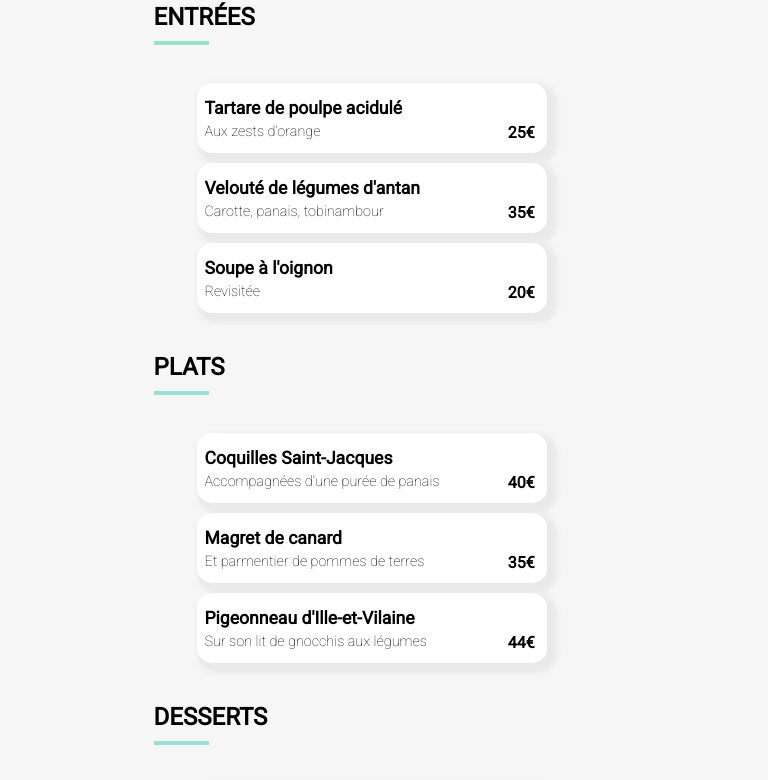
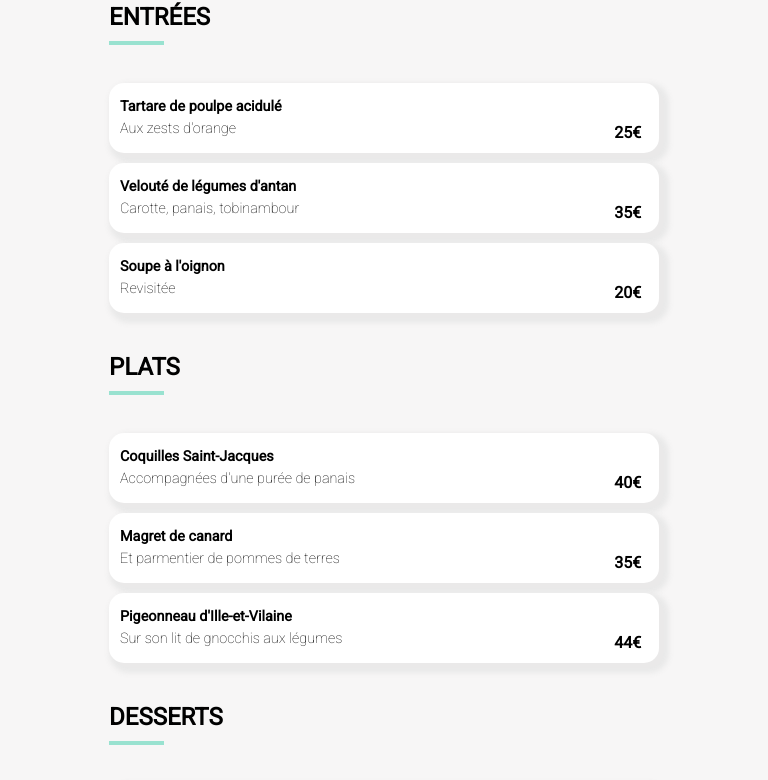
Before and after one commit to Meliss-dev/M-lissaAiello_3_29062021, a plain HTML site: page alafrancaise.html in a window 768 px wide. Shown: the part 470-1250 px from the top of the page. Drawn offline with Linux system fonts and the light colour scheme; a web font is replaced by a local one.

Commit message:
MAJ width menus

```diff
--- a/SASS/stylesmenu.scss
+++ b/SASS/stylesmenu.scss
@@ -73,7 +73,7 @@ main{
   &__grid{
     display: grid;
     margin: auto;
-    width: 95%;
+    width: 80%;
     grid-template-columns: 1fr;
     grid-template-rows: repeat(3, auto);
     grid-template-areas: "entree"
@@ -88,9 +88,6 @@ main{
     &__name{
       font-size: 2.5rem;
     }
-    &__grid{
-    width: 60%;
-  }
 }
 }
 @media all and (min-width:1200px) {
@@ -140,7 +137,7 @@ main{
 
   &-cat{
     display: grid;
-    width: 95%;
+    margin: auto;
     grid-column: 1fr;
     grid-template-rows: 70px 70px 70px 70px auto;
     grid-template-areas: "title"
@@ -167,7 +164,7 @@ main{
 
 .plat{
     display: flex;
-    width: 350px;
+    width: 300px;
     margin: auto;
     justify-content: space-between;
     background-color: white;
@@ -175,17 +172,17 @@ main{
     animation: decalage 3s backwards;
     box-shadow: rgba(232 , 232 , 232 , 0.9) 5px 5px 5px 5px;
     overflow: hidden;
-
+}
 
 @media all and (min-width:768px) and (max-width:1199px)  {
   .plat{
-    width: 100%;
+    width: 550px;
   }
 }
 
 
 
-    &:hover{
+    .plat:hover{
 
       & > .plat__description{
         & > .plat__subtitle{
@@ -207,11 +204,11 @@ main{
 
     }
 
-
+.plat{
   &__description{
     width: 100%;
     margin-left: 2%;
-    font-size: 1.1rem;
+    font-size: 0.9rem;
     text-overflow: ellipsis;
     overflow: hidden;
     white-space: nowrap;
@@ -242,7 +239,6 @@ main{
 
   }
 }
-
 @keyframes decalage{
     0%{
         transform: scale(0);
```
Also changed, not shown: css/stylesmenu.css, 1 other file.
